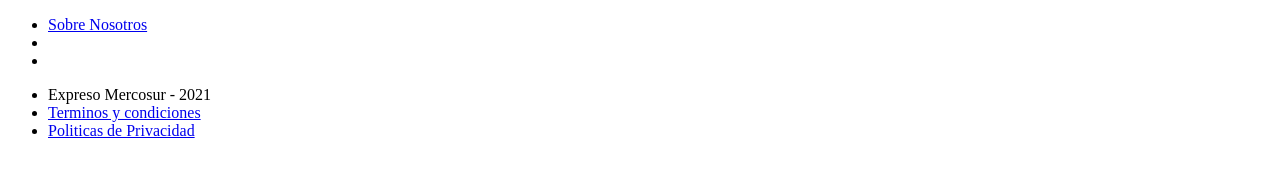
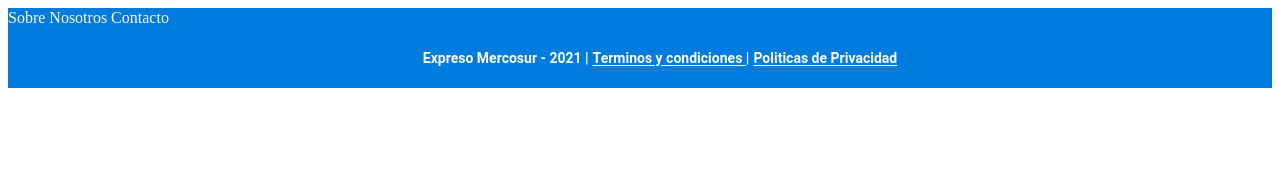
Before and after one commit to Miguel22247/Expreso-Mercosur, a plain HTML site: page Pagina Web/expreso.html in a window 1280 px wide. Drawn offline with Linux system fonts and the light colour scheme.

Commit message:
edited things

```diff
--- a/Pagina Web/expreso.html
+++ b/Pagina Web/expreso.html
@@ -4,7 +4,7 @@
     <meta charset="utf-8">
     <title>Expreso Mercosur</title>
     <link rel="shortcut icon" href="./files/favicon.png">
-    <link rel="stylesheet" href="./files/main.css">
+    <link rel="stylesheet" href="./files/styles.css">
   </head>
   <body>
     <header>
@@ -12,7 +12,7 @@
           <div class="right">
         <ul>
           <li><a href="about.html"> Sobre Nosotros</a> </li>
-          <li><a href="#"> </a> </li>
+          <li><a href="contact.html"> Contacto</a> </li>
           <li><a href="#"> </a> </li>
       </ul>
         </div>
@@ -24,16 +24,17 @@
 </main>
 
 <footer>
-    <div class="leftfooter">
+
+  <div class="rightfooter">
         <ul>
-            <li>Expreso Mercosur - 2021</li>
-            <li><a href="terms.html">Terminos y condiciones</a></li>
+            <li>Expreso Mercosur - 2021 |</li>
+            <li><a href="terms.html">Terminos y condiciones |</a></li>
             <li><a href="privacy.html">Politicas de Privacidad</a></li>
-        </ul>
-    </div>
-    <div class="right footer">
 
-    </div>
+          </ul>
+        </div>
 </footer>
   </body>
 </html>
+
+<!--- <li><a href="https://truckersmp.com/"><img src="./files/truckersmp.png" alt="TruckersMP"></a></li>>
--- /dev/null
+++ b/Pagina Web/files/styles.css
@@ -0,0 +1,58 @@
+header {
+    background: #007cdf;
+}
+
+header ul {
+list-style: none;
+margin: 0;
+padding: 0;
+}
+
+header li {
+    display: inline;
+    vertical-align: middle;
+}
+
+header a {
+    text-decoration: none;
+    color: #FFFFFF;
+
+}
+
+body {
+    background: #FFFFFF;
+}
+
+footer{
+    background: #007cdf;
+    padding: 5px 15px;
+    height: auto;
+}
+
+footer a {
+    font-family: 'Roboto', serif;
+    color: #FFFFFF;
+    font-weight: bold;
+    font-size: 14px;
+}
+
+footer ul {
+list-style: none;
+text-align:center;
+}
+
+footer li {
+    display: inline;
+    vertical-align: middle;
+    text-align: center;
+    font-family: 'Roboto', serif;
+    color: #FFFFFF;
+    font-weight: bold;
+    font-size: 14px;
+}
+
+.rightfooter {
+    list-style: none;
+    display: inline;
+    vertical-align: middle;
+}
```
Also changed, not shown: Pagina Web/about.html (+1 -1 lines), Pagina Web/privacy.html (+1 -1 lines), Pagina Web/terms.html (+1 -1 lines), Pagina Web/files/main.css (deleted).
